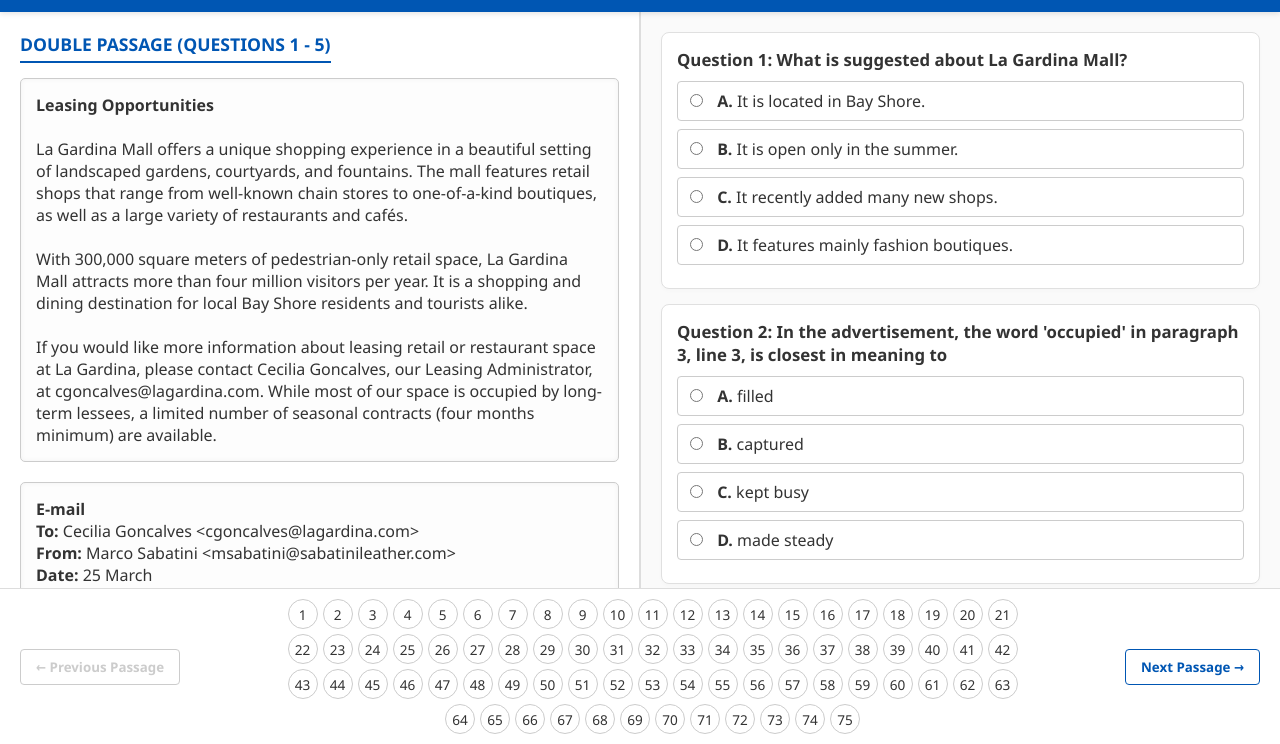
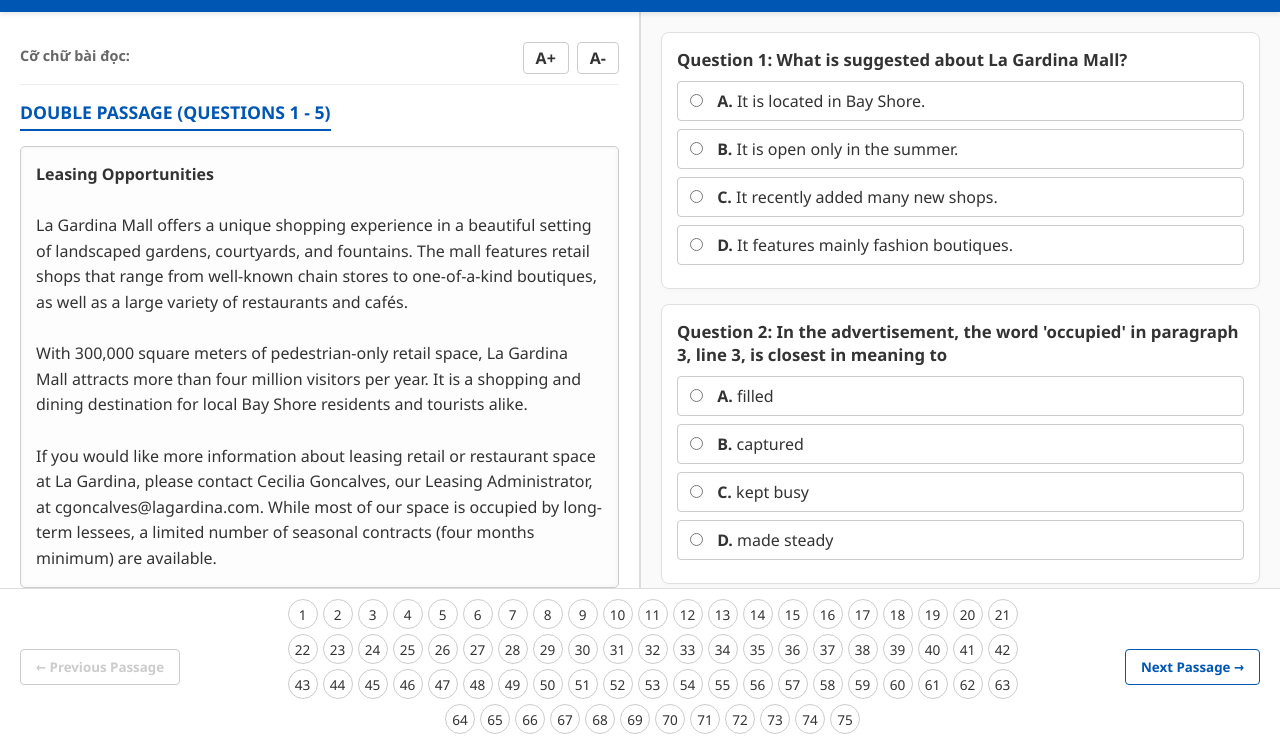
Before and after one commit to taahh33cd/toeicpractice-part-7-doan-doi, a plain HTML site: page index.html in a window 1280 px wide. Shown: the part 56-800 px from the top of the page. Drawn offline with Linux system fonts and the light colour scheme.

Commit message:
Update index.html

```diff
--- a/index.html
+++ b/index.html
@@ -19,9 +19,18 @@
         .main-container { display: flex; flex: 1; overflow: hidden; }
 
         /* Khu vực bên trái: Đoạn văn */
-        .left-pane { flex: 1; background: #fff; padding: 20px; overflow-y: auto; border-right: 2px solid #ddd; }
-        .passage-box { background: #fdfdfd; border: 1px solid #ccc; padding: 15px; margin-bottom: 20px; border-radius: 5px; box-shadow: inset 0 0 5px rgba(0,0,0,0.05); }
-        .passage-type { font-weight: bold; color: #0056b3; margin-bottom: 15px; font-size: 1.1rem; text-transform: uppercase; border-bottom: 2px solid #0056b3; display: inline-block; padding-bottom: 5px;}
+        .left-pane { flex: 1; background: #fff; padding: 20px; overflow-y: auto; border-right: 2px solid #ddd; position: relative; }
+
+        /* --- THÊM MỚI: CSS CHO THANH CÔNG CỤ ZOOM --- */
+        .zoom-controls { position: sticky; top: -20px; background: rgba(255, 255, 255, 0.95); padding: 10px 0; display: flex; justify-content: flex-end; gap: 8px; z-index: 5; border-bottom: 1px solid #eee; margin-bottom: 15px; }
+        .zoom-btn { padding: 4px 12px; font-size: 1rem; font-weight: bold; cursor: pointer; border: 1px solid #ccc; background: #fff; border-radius: 4px; color: #333; transition: 0.2s; }
+        .zoom-btn:hover { background: #e9ecef; border-color: #adb5bd; }
+        /* --------------------------------------------- */
+
+        /* Bọc bài đọc để zoom mượt hơn */
+        #passage-pane { transition: font-size 0.2s ease-in-out; }
+        .passage-box { background: #fdfdfd; border: 1px solid #ccc; padding: 15px; margin-bottom: 20px; border-radius: 5px; box-shadow: inset 0 0 5px rgba(0,0,0,0.05); line-height: 1.6; }
+        .passage-type { font-weight: bold; color: #0056b3; margin-bottom: 15px; font-size: 1.1em; text-transform: uppercase; border-bottom: 2px solid #0056b3; display: inline-block; padding-bottom: 5px;}
 
         /* Khu vực bên phải: Câu hỏi */
         .right-pane { flex: 1; padding: 20px; overflow-y: auto; background: #fafafa; }
@@ -78,7 +87,14 @@
     </header>
 
     <div class="main-container">
-        <div class="left-pane" id="passage-pane"></div>
+        <div class="left-pane">
+            <div class="zoom-controls">
+                <span style="font-size: 0.9rem; color: #666; margin-right: auto; line-height: 28px; font-weight: bold;">Cỡ chữ bài đọc:</span>
+                <button class="zoom-btn" onclick="changeZoom(0.1)" title="Phóng to">A+</button>
+                <button class="zoom-btn" onclick="changeZoom(-0.1)" title="Thu nhỏ">A-</button>
+            </div>
+            <div id="passage-pane"></div>
+        </div>
 
         <div class="right-pane" id="question-pane"></div>
     </div>
@@ -102,6 +118,9 @@
         let userAnswers = {};
         let isSubmitted = false;
 
+        // --- THÊM MỚI: Biến quản lý mức độ Zoom ---
+        let currentZoomLevel = 1; // 1 tương đương 1rem (mặc định)
+
         // 2. Hàm khởi tạo chạy đầu tiên
         function initApp() {
             if (typeof rawExamData === 'undefined') {
@@ -109,7 +128,7 @@
                 return;
             }
 
-            // Đã BỎ .sort(() => Math.random() - 0.5) ở dòng dưới đây
+            // Đã BỎ .sort(() => Math.random() - 0.5) để giữ nguyên thứ tự gốc
             let shuffledPassages = [...rawExamData];
 
             let globalQuestionId = 1;
@@ -124,6 +143,19 @@
             renderLayout();
         }
 
+        // --- THÊM MỚI: Hàm xử lý thu phóng bài đọc ---
+        function changeZoom(step) {
+            currentZoomLevel += step;
+
+            // Giới hạn thu phóng: nhỏ nhất là 0.8, lớn nhất là 2.0 để không vỡ giao diện
+            if (currentZoomLevel < 0.8) currentZoomLevel = 0.8;
+            if (currentZoomLevel > 2.0) currentZoomLevel = 2.0;
+
+            // Cập nhật cỡ chữ cho thẻ chứa bài đọc
+            document.getElementById('passage-pane').style.fontSize = currentZoomLevel + 'rem';
+        }
+        // ----------------------------------------------
+
         // 3. Hàm vẽ giao diện bài đọc và câu hỏi
         function renderLayout() {
             const passagePane = document.getElementById('passage-pane');
@@ -135,6 +167,9 @@
                 <div class="passage-type">${currentData.type} (Questions ${currentData.questions[0].globalId} - ${currentData.questions[currentData.questions.length-1].globalId})</div>
                 ${textsHtml}
             `;
+
+            // Giữ nguyên mức Zoom hiện tại khi chuyển bài
+            passagePane.style.fontSize = currentZoomLevel + 'rem';
 
             let questionsHtml = currentData.questions.map(q => {
                 let optionsHtml = ['A', 'B', 'C', 'D'].map(opt => {
@@ -224,7 +259,9 @@
         function changePassage(step) {
             currentPassageIndex += step;
             renderLayout();
-            document.getElementById('passage-pane').scrollTop = 0;
+
+            // Cuộn lên đầu bài đọc và câu hỏi khi chuyển bài
+            document.querySelector('.left-pane').scrollTop = 0;
             document.getElementById('question-pane').scrollTop = 0;
         }
 
@@ -247,7 +284,6 @@
         function submitExam() {
             if (isSubmitted) return;
 
-            // Luôn hỏi xác nhận trước khi nộp vì không còn tự động nộp khi hết giờ nữa
             let confirmSubmit = confirm("Bạn có chắc chắn muốn nộp bài không?");
             if (!confirmSubmit) return;
 
```
